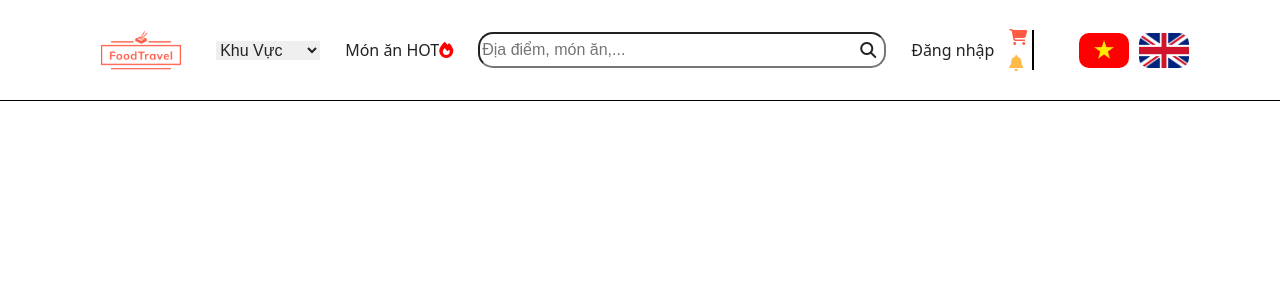
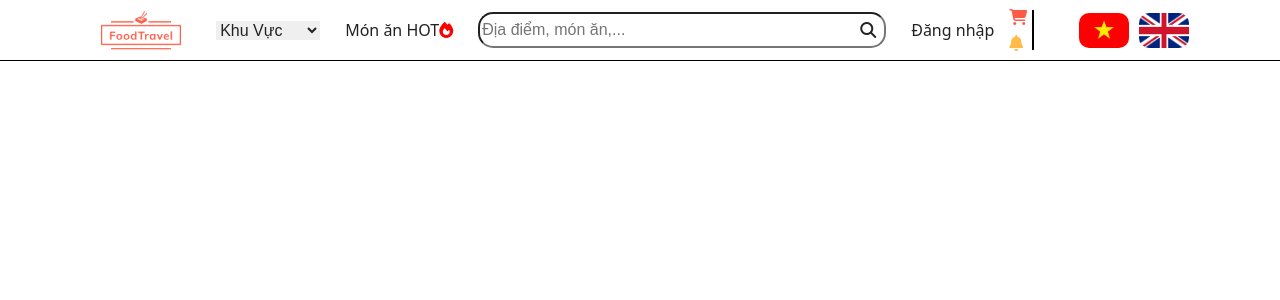
Before and after one commit to thanhtrung1602/foodTravel, a PHP site: page / in a window 1280 px wide. Shown: the top 300 px of the page. Run offline with PHP 8.4, Linux system fonts and the light colour scheme.

Commit message:
update code

```diff
--- a/assets/style.css
+++ b/assets/style.css
@@ -17,13 +17,11 @@ html {
 /* Sang header  */
 .app{
     display: flex;
-    /* align-items: center;
-    justify-content: center; */
 }
 .header {
     display: flex;
+    height: 60px;
     align-items: center;
-    /* justify-content: space-around; */
     justify-content: center;
 }
 .logo {
@@ -58,8 +56,6 @@ html {
 .dangky {
     margin-left: 25px;
     display: flex;
-    /* align-items: center; */
-    /* justify-content: center; */
 }
 
 .icon-sign-in {
```
